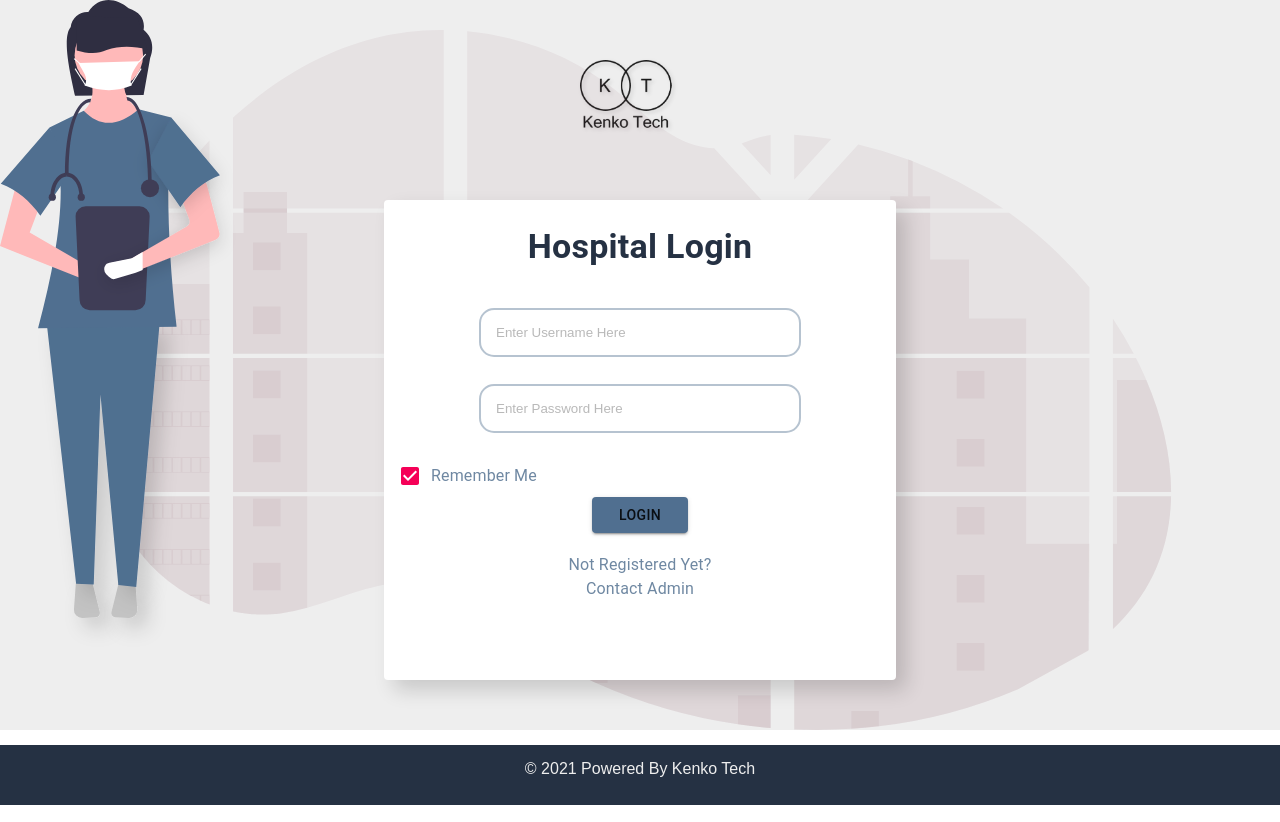
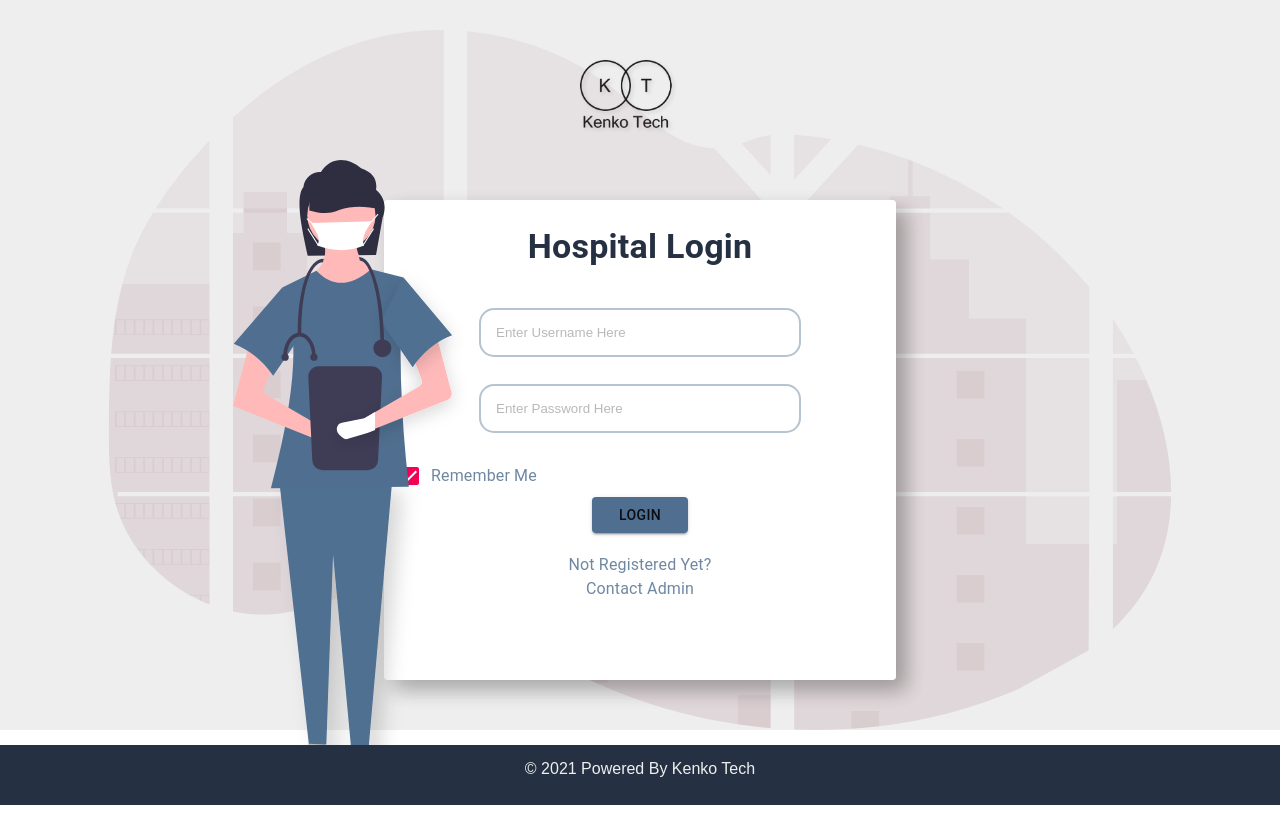
Before and after one commit to 1adityas/HMS, a React (Create React App) app: page / in a window 1280 px wide. Built offline with nearby package versions, Linux system fonts and the light colour scheme.

Commit message:
didi push

```diff
--- a/src/App.js
+++ b/src/App.js
@@ -9,8 +9,8 @@ import CardItem from './components/CardItem'
 function App() {
   return (
     <div>
+    <CardItem />
     <Login />
-    <CardItem />
     <Footer />
     </div>
 
--- a/src/components/Login.css
+++ b/src/components/Login.css
@@ -37,11 +37,37 @@
 }
 
 .grid-container {
+
     display: grid;
     grid-template-columns: repeat(1, 1fr);
     grid-area: 3 / 2 / span 3/ span 3;
 }
 
+/* .nurseGrid{
+    position: absolute;
+    top: 20%;
+    display: grid;
+    grid-template-areas: 18% auto auto;
+    width: 100%;
+
+} */
+
+.nurseGrid{
+    position: absolute;
+    top: 20%;
+    display: grid;
+    grid-template-columns: repeat(11, 1fr);
+    grid-template-rows: repeat(2, 1fr);
+    width: 100%;
+
+}
+.nurseImgItem {
+ /* display: grid; */
+/* grid-area: item1; */
+top: 0px;
+/* border: 2px solid; */
+grid-area: 1 / 3 / 3 / span 2;
+}
 .flex-item3 {
     /* for card */
 
--- a/src/components/Login.js
+++ b/src/components/Login.js
@@ -3,6 +3,7 @@ import bg from '../background.svg';
 import nurse from '../Nurse.svg';
 import './Login.css'
 import logo from '../logo main.png';
+import CardItem from './CardItem';
 // import {ReactComponent as Back} from '../background.svg';
 
 function Login() {
@@ -21,11 +22,17 @@ function Login() {
                 <img src ={bg}  height={"700vh"} width={"100%"} ></img>
             </div>
 
-            <div className='nurseImg'>
+
+        <CardItem />
+        </div>
+        {/* flex terminate */}
+
+        <div className='nurseGrid'>
+        <div className='nurseImgItem'></div>
+        <div className='nurseImgItem'>
+
             <img src={nurse}></img>
-            </div>
-
-        </div>
+            </div></div>
    </div>
     )
 }
```
